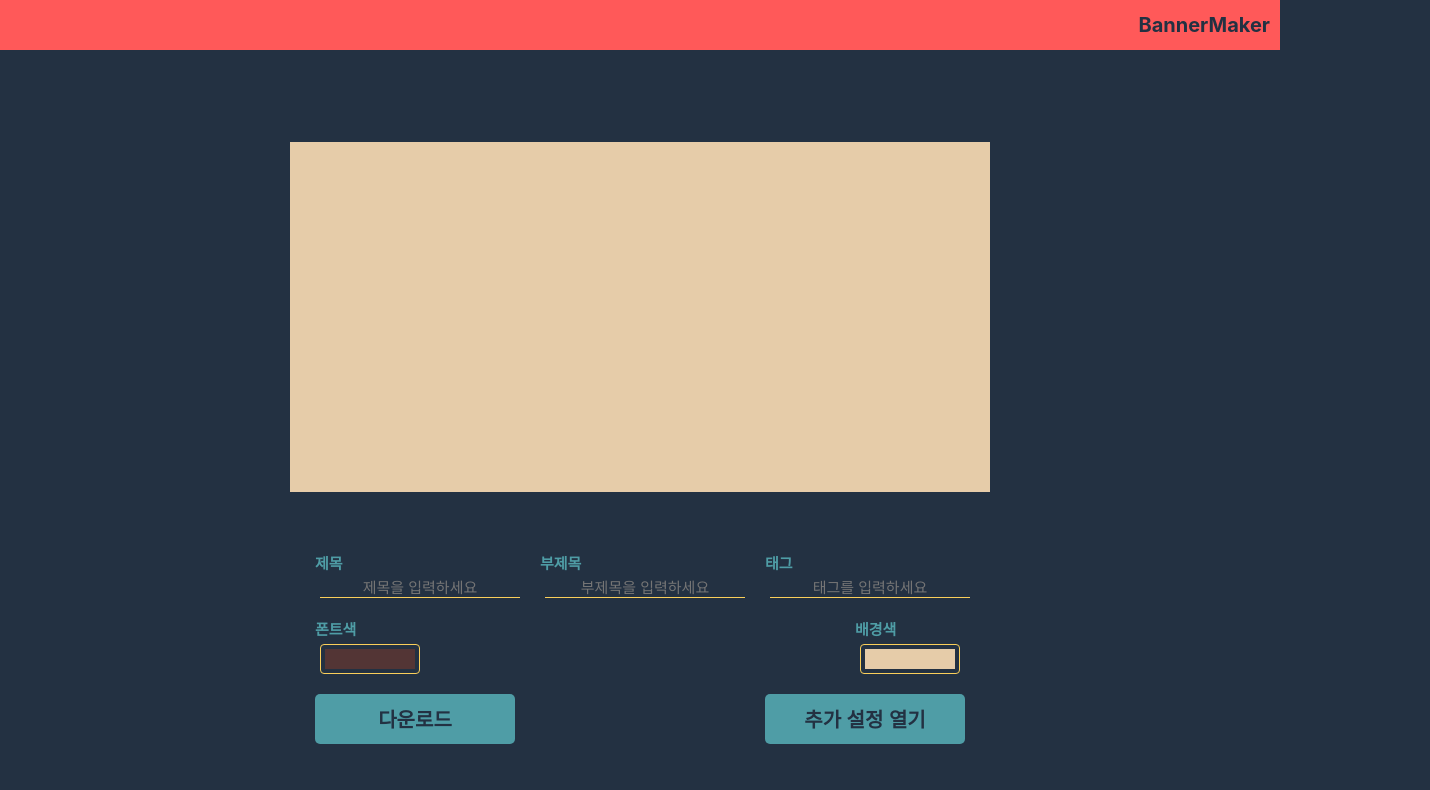
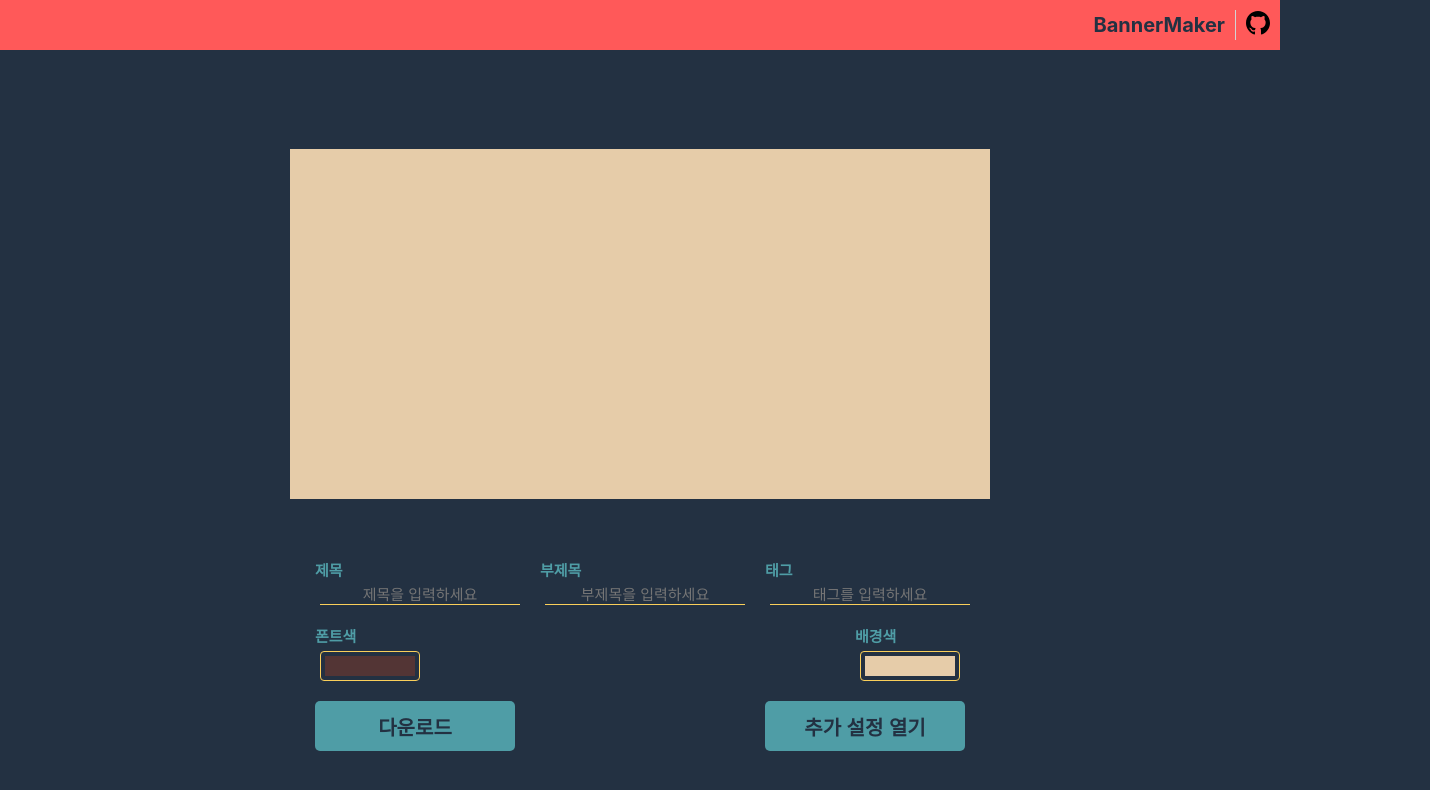
Before and after one commit to vagabondms/banner.github.io, a React (Create React App) app: page / in a window 1280 px wide. Shown: the top 790 px of the page, 1430 px wide, since content can reach past the window. Built offline with nearby package versions, Linux system fonts and the light colour scheme.

Commit message:
sliding menu가 감춰진 상태에서 width를 차지하던 버그 수정

```diff
--- a/src/App.tsx
+++ b/src/App.tsx
@@ -1,11 +1,11 @@
 import React, { ReactElement, useRef, useState } from 'react';
 
 import Button from '@atoms/Button';
-import Header from '@atoms/Header';
 import { Layout } from '@atoms/Layout';
 import Wrapper from '@atoms/Wrapper';
 import { useData } from '@hooks/useData';
 import Banner from '@molecules/Banner';
+import Header from '@molecules/Header';
 import BackgroundBox from '@organisms/BackgroundBox';
 import InputBox from '@organisms/InputBox';
 import SlidingMenu from '@organisms/SlidingMenu';
--- a/src/components/atoms/Divider.tsx
+++ b/src/components/atoms/Divider.tsx
@@ -1,15 +1,39 @@
 import React, { ReactElement } from 'react';
 
+import { css } from '@emotion/react';
 import styled from '@emotion/styled';
 
-const StyledDiv = styled.div`
-  margin-bottom: 20px;
-  padding-top: 20px;
-  border-bottom: 1px solid lightgrey;
-  width: 110px;
+type TDividerType = 'parallel' | 'vertical';
+
+type TDividerProps = {
+  dividerType: TDividerType;
+};
+
+const handleDividerType = ({ dividerType }: TDividerProps) => {
+  switch (dividerType) {
+    case 'parallel':
+      return css`
+        width: 110px;
+        border-bottom: 1px solid lightgrey;
+        margin-bottom: 20px;
+        padding-top: 20px;
+      `;
+    case 'vertical':
+      return css`
+        height: 100%;
+        border-right: 1px solid lightgrey;
+        margin-right: 10px;
+        padding-left: 10px;
+      `;
+  }
+};
+
+const StyledDiv = styled.div<TDividerProps>`
+  ${handleDividerType}
 `;
-const Divider = (): ReactElement => {
-  return <StyledDiv></StyledDiv>;
+
+const Divider = (props: TDividerProps): ReactElement => {
+  return <StyledDiv {...props}></StyledDiv>;
 };
 
 export default Divider;
--- /dev/null
+++ b/src/components/atoms/GithubIcon.tsx
@@ -0,0 +1,11 @@
+import React, { ReactElement } from 'react';
+
+const GithubIcon = (): ReactElement => {
+  return (
+    <svg xmlns="http://www.w3.org/2000/svg" width="24" height="24" viewBox="0 0 24 24">
+      <path d="M12 0c-6.626 0-12 5.373-12 12 0 5.302 3.438 9.8 8.207 11.387.599.111.793-.261.793-.577v-2.234c-3.338.726-4.033-1.416-4.033-1.416-.546-1.387-1.333-1.756-1.333-1.756-1.089-.745.083-.729.083-.729 1.205.084 1.839 1.237 1.839 1.237 1.07 1.834 2.807 1.304 3.492.997.107-.775.418-1.305.762-1.604-2.665-.305-5.467-1.334-5.467-5.931 0-1.311.469-2.381 1.236-3.221-.124-.303-.535-1.524.117-3.176 0 0 1.008-.322 3.301 1.23.957-.266 1.983-.399 3.003-.404 1.02.005 2.047.138 3.006.404 2.291-1.552 3.297-1.23 3.297-1.23.653 1.653.242 2.874.118 3.176.77.84 1.235 1.911 1.235 3.221 0 4.609-2.807 5.624-5.479 5.921.43.372.823 1.102.823 2.222v3.293c0 .319.192.694.801.576 4.765-1.589 8.199-6.086 8.199-11.386 0-6.627-5.373-12-12-12z" />
+    </svg>
+  );
+};
+
+export default GithubIcon;
--- a/src/components/atoms/Header.tsx
+++ /dev/null
@@ -1,24 +0,0 @@
-import React, { ReactElement } from 'react';
-
-import styled from '@emotion/styled';
-
-const StyledDiv = styled.div`
-  width: 100%;
-  min-width: 1100px;
-  height: 50px;
-  background-color: #ff5959;
-  position: absolute;
-  font-size: 20px;
-  display: flex;
-  padding: 0 10px;
-  flex-direction: row-reverse;
-  align-items: center;
-  font-weight: bold;
-  color: #233142;
-`;
-
-const Header = (): ReactElement => {
-  return <StyledDiv>BannerMaker</StyledDiv>;
-};
-
-export default Header;
--- a/src/components/atoms/Layout.tsx
+++ b/src/components/atoms/Layout.tsx
@@ -14,9 +14,7 @@
   justify-content: center;
   margin: 0 auto;
   width: 100%;
-  height: 100%;
-  padding: 15px 0px;
-  padding-top: 50px;
+  height: calc(100% - 50px);
   position: relative;
 `;
 
--- a/src/components/atoms/SlidingModal.tsx
+++ b/src/components/atoms/SlidingModal.tsx
@@ -19,6 +19,9 @@
       return css`
         width: 0px;
         opacity: 0;
+        * {
+          display: none;
+        }
       `;
     default:
       return css``;
@@ -26,8 +29,7 @@
 };
 
 const StyledDiv = styled.div`
-  height: 100% - 50px;
-  margin-top: 50px;
+  height: 100%;
   position: absolute;
   right: 0;
   top: 0;
@@ -36,7 +38,7 @@
   z-index: 1;
 
   ${handleVisible}
-  transition : 0.2s
+  transition : 0.5s
 `;
 
 const SlidingModalInnerWrapper = styled.div`
--- /dev/null
+++ b/src/components/molecules/Header.tsx
@@ -0,0 +1,34 @@
+import React, { ReactElement } from 'react';
+
+import Divider from '@atoms/Divider';
+import GithubIcon from '@atoms/GithubIcon';
+import styled from '@emotion/styled';
+
+const StyledDiv = styled.div`
+  width: 100%;
+  min-width: 1100px;
+  height: 50px;
+  background-color: #ff5959;
+  font-size: 20px;
+  display: flex;
+  padding: 10px;
+  flex-direction: row-reverse;
+  align-items: center;
+  font-weight: bold;
+  color: #233142;
+  z-index: 0;
+`;
+
+const Header = (): ReactElement => {
+  return (
+    <StyledDiv style={{ zIndex: 10 }}>
+      <a href="https://github.com/vagabondms/banner.github.io" title="repo" target="_blank" rel="noreferrer">
+        <GithubIcon />
+      </a>
+      <Divider dividerType="vertical" />
+      <div>BannerMaker</div>
+    </StyledDiv>
+  );
+};
+
+export default Header;
--- a/src/components/organisms/SlidingMenu.tsx
+++ b/src/components/organisms/SlidingMenu.tsx
@@ -27,7 +27,7 @@
   return (
     <SlidingModal visible={visible}>
       <LabeledSelector name="폰트" value={font} onChange={onFontChange} options={fontGenerator()}></LabeledSelector>
-      <Divider />
+      <Divider dividerType="parallel" />
       <LabeledSelector
         name="제목"
         value={titleFontSize}
@@ -46,7 +46,7 @@
         onChange={onTagFontSizeChange}
         options={fontSizeGenerator('tag')}
       ></LabeledSelector>
-      <Divider />
+      <Divider dividerType="parallel" />
       <LabeledSelector options={widthGenerator()} value={width} onChange={onWidthChange} name="배경 넓이"></LabeledSelector>
       <LabeledSelector options={heightGenerator()} value={height} onChange={onHeightChange} name="배경 높이"></LabeledSelector>
     </SlidingModal>
--- a/tsconfig.paths.json
+++ b/tsconfig.paths.json
@@ -2,16 +2,13 @@
   "compilerOptions": {
     "baseUrl": "./",
     "paths": {
-      "@hooks": ["src/hooks"],
       "@hooks/*": ["src/hooks/*"],
-      "@utils": ["src/utils"],
       "@utils/*": ["src/utils/*"],
       "@containers/*": ["src/containers/*"],
       "@atoms/*": ["src/components/atoms/*"],
       "@molecules/*": ["src/components/molecules/*"],
       "@organisms/*": ["src/components/organisms/*"],
-      "@stories/*": ["src/stories/*"],
-      "@api": ["src/api"],
+      "@svg/*": ["src/styles/svgs/*"],
       "@/*": ["src/*"]
     }
   }
```
